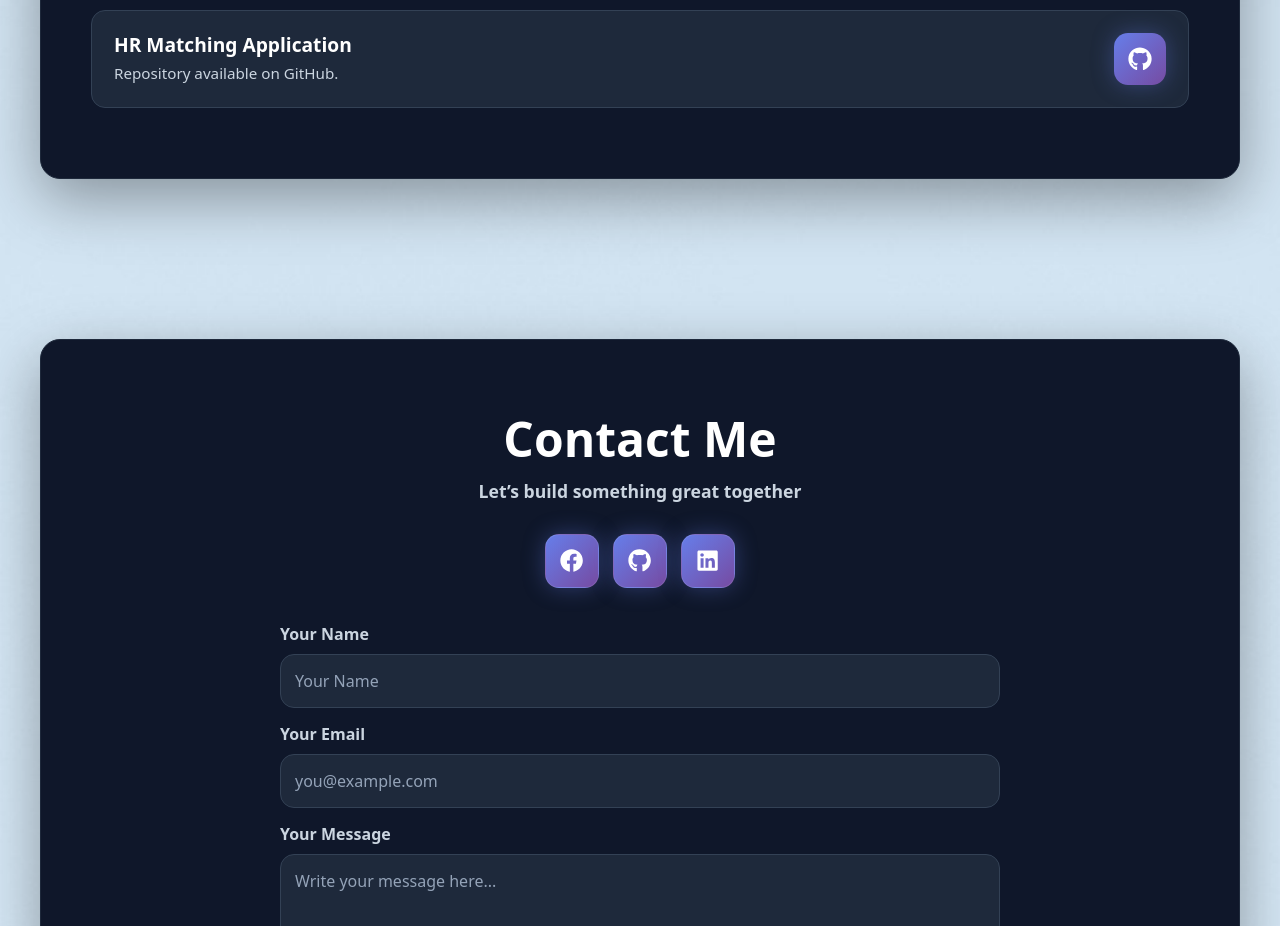
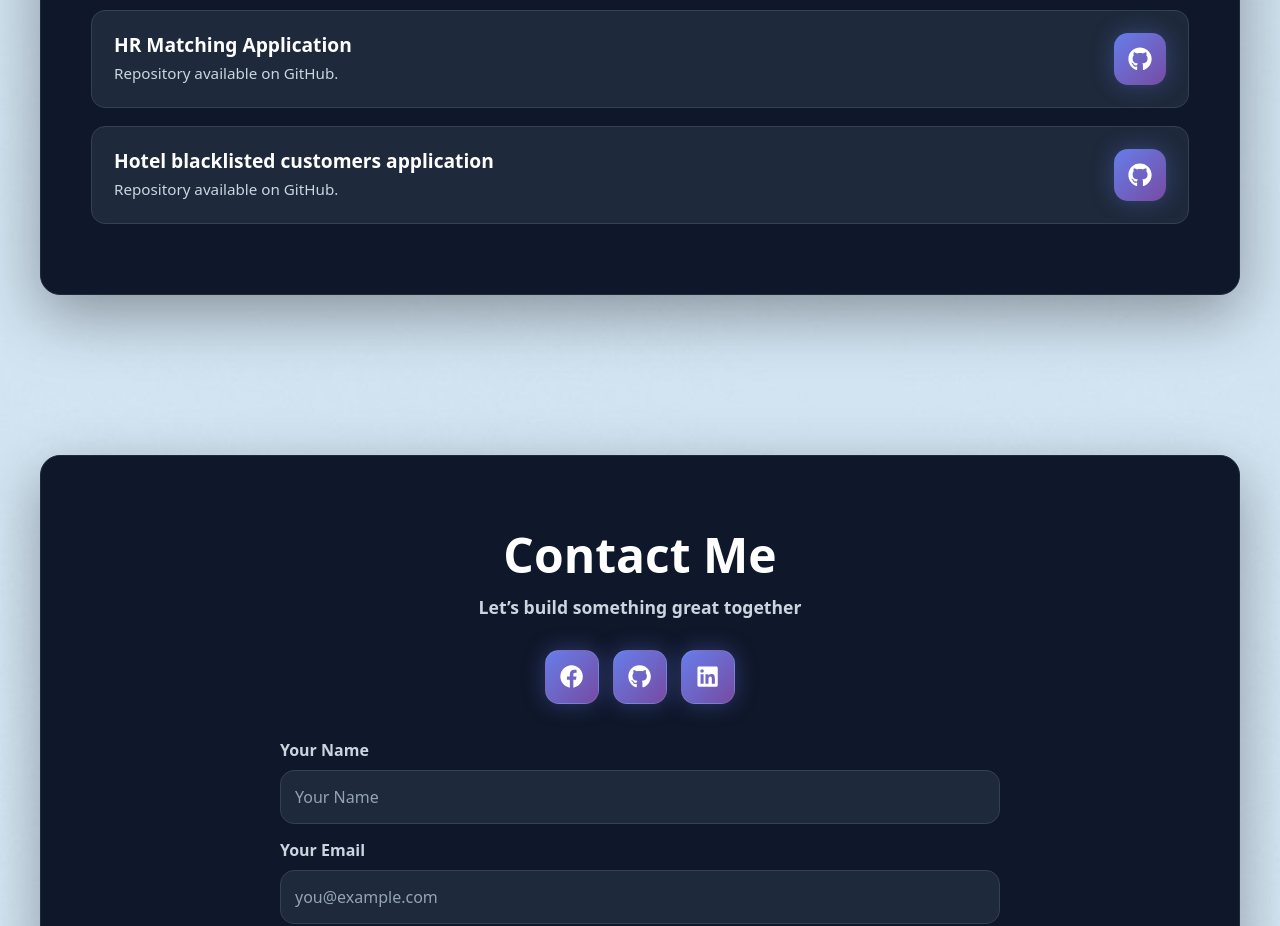
Before and after one commit to HanyMagdy-cloud/hany-portfolio, a React (Vite) app: page / in a window 1280 px wide. Shown: the part 5280-6206 px from the top of the page. Built offline with nearby package versions, Linux system fonts and the light colour scheme.

Commit message:
add hotel blacklisted customers application project to the projects list

```diff
--- a/src/components/projects/Projects.jsx
+++ b/src/components/projects/Projects.jsx
@@ -60,6 +60,12 @@ const PROJECTS = [
     name: "HR Matching Application",
     repo: "https://github.com/HanyMagdy-cloud/HR-matching-application/blob/master/README.md",
   },
+
+  {
+    name: "Hotel blacklisted customers application",
+    repo: "https://github.com/HanyMagdy-cloud/StockholmInnBlacklist.git",
+  }
+
 ];
 
 export default function Projects() {
```
